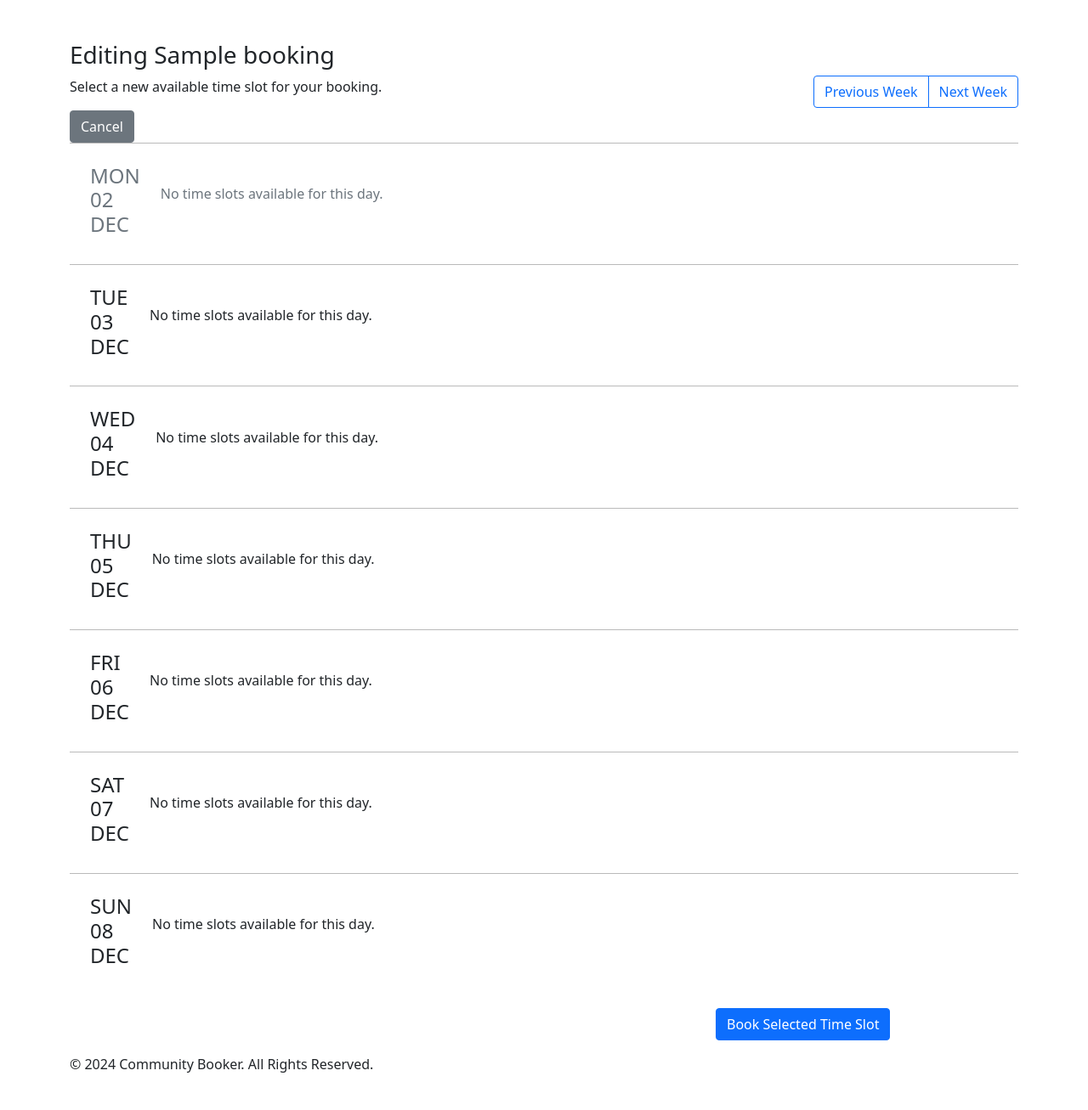
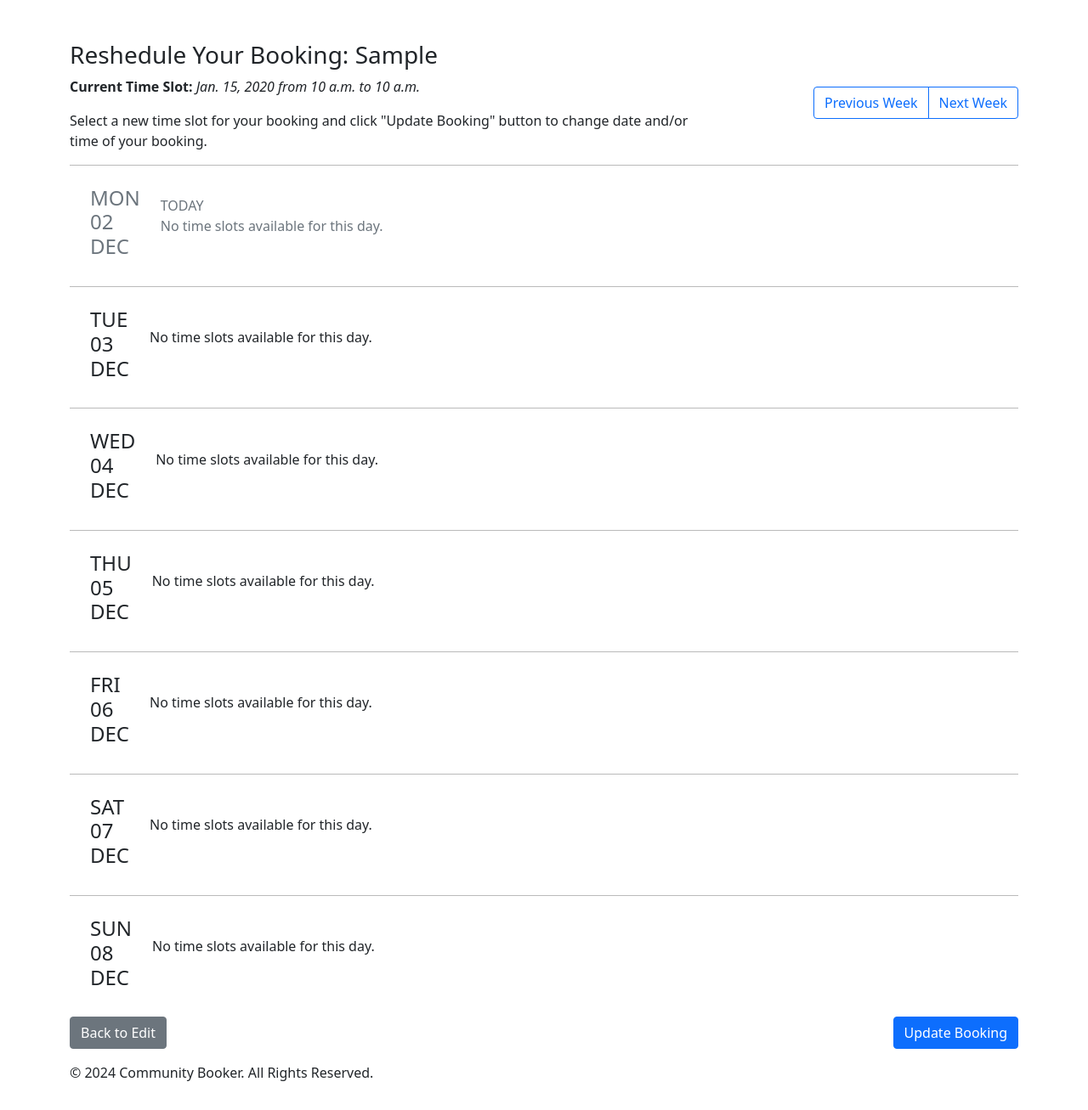
Before and after one commit to Taybe2/No-community-booker-app, a Django app: a page that uses bookings/templates/bookings/timeslot_list.html in a window 1280 px wide. Shown: the part 56-1363 px from the top of the page at 85% size. Before the commit the page ends 1319 px from the top, so only its background shows below. Run offline with Django 4.2, Linux system fonts and the light colour scheme; tables that the repository leaves empty hold one stand-in row (values such as "Sample post").

Commit message:
Refine selecting time slot template for editing and creating booking.

```diff
--- a/bookings/templates/bookings/timeslot_list.html
+++ b/bookings/templates/bookings/timeslot_list.html
@@ -2,9 +2,9 @@
 
 {% block title %}
     {% if booking != None %}
-        Select an Available Time Slot
+        Choose a Different Time Slot - Community Booker
     {% else %}
-        Available Time Slots
+        Available Time Slots - Community Booker
     {% endif %}
 {% endblock %}
 
@@ -14,16 +14,13 @@
     <div class="row justify-content-end align-items-center text-center timeslot-header">
         <div class="col-md-8">
             {% if booking != None %}
-                <h3>Editing {{ booking.occasion }} booking</h3>
-                <p>Select a new available time slot for your booking.</p>
-                <!-- Cancel button to go back to the booking edit view -->
-                <a href="{% if booking %}{% url 'edit-booking' slug=booking.slug %}{% else %}{% url 'my-bookings' %}{% endif %}" class="btn btn-secondary">Cancel</a>
-
+                <h3>Reshedule Your Booking: {{ booking.occasion }}</h3>
+                <p><strong>Current Time Slot: </strong><i>{{ booking.time_slot.date }} from {{ booking.time_slot.start_time }} to {{ booking.time_slot.end_time }}</i></p>
+                <p>Select a new time slot for your booking and click "Update Booking" button to change date and/or time of your booking.</p>
             {% else %}
-                <h3>Available Time Slots<br>
-                    {{ week_start|date:"F d, Y" }} to {{ week_end|date:"F d, Y" }}
-                </h3>
-                <p>Choose an availbable Time Slot and click Book Now to make your booking</p>
+                <h3>Time Slots for Booking</h3>
+                <p><i>{{ week_start|date:"F d, Y" }} to {{ week_end|date:"F d, Y" }}</i></p>
+                <p>Choose an available time slot and click "Book Selected Time Slot" to make your booking.</p>
             {% endif %}
         </div>
         <div class="col-md-4 d-flex justify-content-center justify-content-md-end mb-4 mb-md-0">
@@ -65,14 +62,21 @@
                         {% endfor %}
                     </div>
                 {% else %}
-                    <p class="w-100">No time slots available for this day.</p>
+                    <p class="w-100">
+                        {% if day == today %}TODAY<br>{% endif %}
+                        No time slots available for this day.
+                    </p>
                 {% endif %}
             </div>
         {% endfor %}
-        <div class="row justify-content-end">
-            <div class="col-md-4">
-                <button type="submit" {% if not slots_by_day %} disabled {% endif %} class="btn btn-primary mt-3">Book Selected Time Slot</button>
-            </div>
+        <div class="d-flex justify-content-between">
+            {% if booking != None %}
+                <!-- Go back to the booking edit view button-->
+                <a href="{% if booking %}{% url 'edit-booking' slug=booking.slug %}{% else %}{% url 'my-bookings' %}{% endif %}" class="btn btn-secondary">Back to Edit</a>
+                <button type="submit" class="btn btn-primary">Update Booking</button>
+            {%else%}
+                    <button type="submit" class="btn btn-primary">Book Selected Time Slot</button>
+            {% endif %}
         </div>
     </form>
 
```
